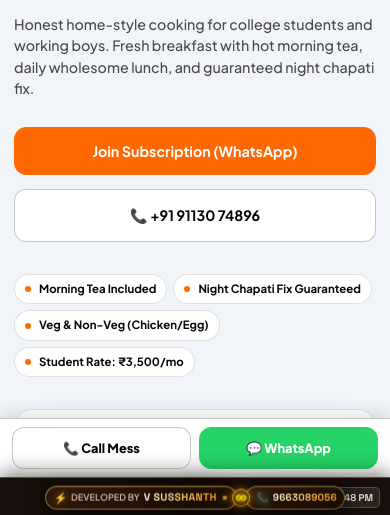
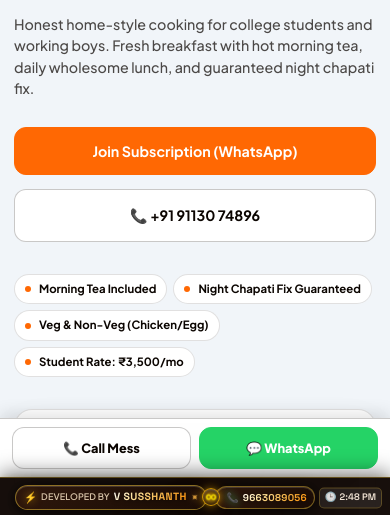
Before and after one commit to websitesses-wq/Manjunath_Boys_Mess, a plain HTML site: page index.html in a window 390 px wide. Shown: the part 327-842 px from the top of the page. Drawn offline with Linux system fonts and the light colour scheme.

Commit message:
Fix Android taskbar: clock pinned right (absolute), name+phone centered in flow - no more overlap

```diff
--- a/style.css
+++ b/style.css
@@ -2031,11 +2031,11 @@ a {
     position: relative !important;
     display: flex !important;
     align-items: center !important;
-    justify-content: flex-end !important; /* Pushes clock to right */
+    justify-content: center !important; /* Center the name+phone pill */
     width: 100% !important;
     max-width: 100% !important;
     height: 100% !important;
-    padding: 0 10px !important;
+    padding: 0 70px 0 10px !important; /* Right padding reserves space for clock */
     box-sizing: border-box !important;
   }
 
@@ -2044,17 +2044,16 @@ a {
     display: none !important;
   }
 
-  /* 2. Developer Name: Perfectly in the Middle */
+  /* 2. Developer Name+Phone: Centered in flow (not absolute) */
   .taskbar-center {
-    position: absolute !important;
-    left: 50% !important;
-    top: 50% !important;
-    transform: translate(-50%, -50%) !important;
+    position: static !important;
     display: flex !important;
     align-items: center !important;
     justify-content: center !important;
     z-index: 2 !important;
     pointer-events: auto !important;
+    flex-shrink: 1 !important;
+    min-width: 0 !important;
   }
 
   .dev-infinity-wrapper {
@@ -2137,31 +2136,35 @@ a {
     display: none !important;
   }
 
-  /* 3. Live Time on the Right Side (Same as Laptop Version) */
+  /* 3. Live Time: Pinned to far right, never overlaps center */
   .taskbar-right {
+    position: absolute !important;
+    right: 8px !important;
+    top: 50% !important;
+    transform: translateY(-50%) !important;
     display: flex !important;
     align-items: center !important;
-    justify-content: flex-end !important;
-    z-index: 1 !important;
+    z-index: 3 !important;
+    flex-shrink: 0 !important;
   }
 
   .taskbar-clock-box {
     display: inline-flex !important;
     align-items: center !important;
     gap: 3px !important;
-    font-size: 0.65rem !important;
+    font-size: 0.63rem !important;
     font-weight: 600 !important;
     color: #F5E8D8 !important;
     background: rgba(255, 255, 255, 0.08) !important;
     border: 1px solid rgba(212, 175, 55, 0.3) !important;
-    padding: 2px 6px !important;
+    padding: 2px 5px !important;
     border-radius: 5px !important;
     white-space: nowrap !important;
     flex-shrink: 0 !important;
   }
 
   .clock-icon {
-    font-size: 0.66rem !important;
+    font-size: 0.63rem !important;
     opacity: 0.85;
   }
 
```
